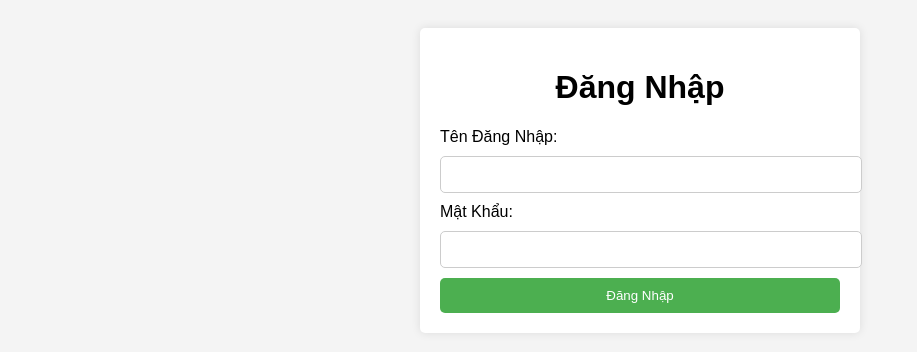
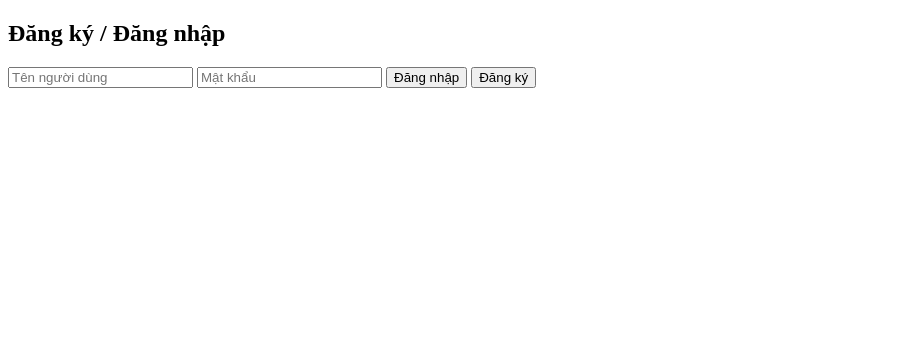
Before and after one commit to hteamxapp/hteamxapp, a plain HTML site: page index.html in a window 1280 px wide. Shown: the whole page, without its empty margins (0-917 px from the left). Drawn offline with Linux system fonts and the light colour scheme.

Commit message:
Update index.html

```diff
--- a/index.html
+++ b/index.html
@@ -1,86 +1,45 @@
 <!DOCTYPE html>
-<html lang="vi">
+<html>
 <head>
-    <meta charset="UTF-8">
-    <meta name="viewport" content="width=device-width, initial-scale=1.0">
-    <title>Đăng Nhập</title>
-    <style>
-        body {
-            font-family: Arial, sans-serif;
-            background-color: #f4f4f4;
-            padding: 20px;
-        }
-        h1 {
-            text-align: center;
-        }
-        .container {
-            max-width: 400px;
-            margin: auto;
-            background: white;
-            padding: 20px;
-            border-radius: 5px;
-            box-shadow: 0 0 10px rgba(0, 0, 0, 0.1);
-        }
-        input[type="text"], input[type="password"] {
-            width: 100%;
-            padding: 10px;
-            margin: 10px 0;
-            border: 1px solid #ccc;
-            border-radius: 5px;
-        }
-        button {
-            background-color: #4CAF50;
-            color: white;
-            padding: 10px 15px;
-            border: none;
-            border-radius: 5px;
-            cursor: pointer;
-            width: 100%;
-        }
-        button:hover {
-            background-color: #45a049;
-        }
-    </style>
+  <meta charset="UTF-8" />
+  <title>Web Tài Khoản</title>
 </head>
 <body>
+  <h2>Đăng ký / Đăng nhập</h2>
+  <input type="text" id="username" placeholder="Tên người dùng" />
+  <input type="password" id="password" placeholder="Mật khẩu" />
+  <button onclick="login()">Đăng nhập</button>
+  <button onclick="register()">Đăng ký</button>
 
-    <div class="container">
-        <h1>Đăng Nhập</h1>
-        <form id="loginForm">
-            <label for="username">Tên Đăng Nhập:</label>
-            <input type="text" id="username" name="username" required>
-
-            <label for="password">Mật Khẩu:</label>
-            <input type="password" id="password" name="password" required>
-
-            <button type="submit">Đăng Nhập</button>
-        </form>
+  <div id="home" style="display:none;">
+    <h3>Chào, <span id="userDisplay"></span></h3>
+    <p>Số dư: <span id="balance"></span> VND</p>
   </div>
 
   <script>
-        document.getElementById('loginForm').addEventListener('submit', function(event) {
-            event.preventDefault(); // Ngăn chặn gửi form mặc định
+    const scriptURL = 'https://script.google.com/macros/s/PASTE_YOUR_DEPLOYED_URL_HERE/exec';
+
+    async function register() {
       const username = document.getElementById('username').value;
       const password = document.getElementById('password').value;
+      const res = await fetch(`${scriptURL}?action=register&user=${username}&pass=${password}`);
+      const data = await res.json();
+      alert(data.message);
+    }
 
-            // Kiểm tra thông tin đăng nhập
-            if (username === "admin" && password === "admin") {
-                // Nếu là admin, chuyển hướng đến admin.html
-                window.location.href = 'admin.html';
+    async function login() {
+      const username = document.getElementById('username').value;
+      const password = document.getElementById('password').value;
+      const res = await fetch(`${scriptURL}?action=login&user=${username}&pass=${password}`);
+      const data = await res.json();
+      if (data.success) {
+        document.getElementById('home').style.display = 'block';
+        document.getElementById('userDisplay').textContent = data.name;
+        document.getElementById('balance').textContent = data.balance;
       } else {
-                const accounts = JSON.parse(localStorage.getItem('accounts')) || [];
-                const user = accounts.find(u => u.username === username && u.password === password);
-                if (user) {
-                    // Lưu thông tin người dùng vào localStorage
-                    localStorage.setItem('currentUser', JSON.stringify(user));
-                    // Chuyển hướng đến main.html
-                    window.location.href = 'main.html';
-                } else {
-                    alert('Tên đăng nhập hoặc mật khẩu không đúng.');
+        alert(data.message);
       }
     }
-        });
   </script>
-
 </body>
 </html>
```
Lines whose indentation alone changed are shown as unchanged.
